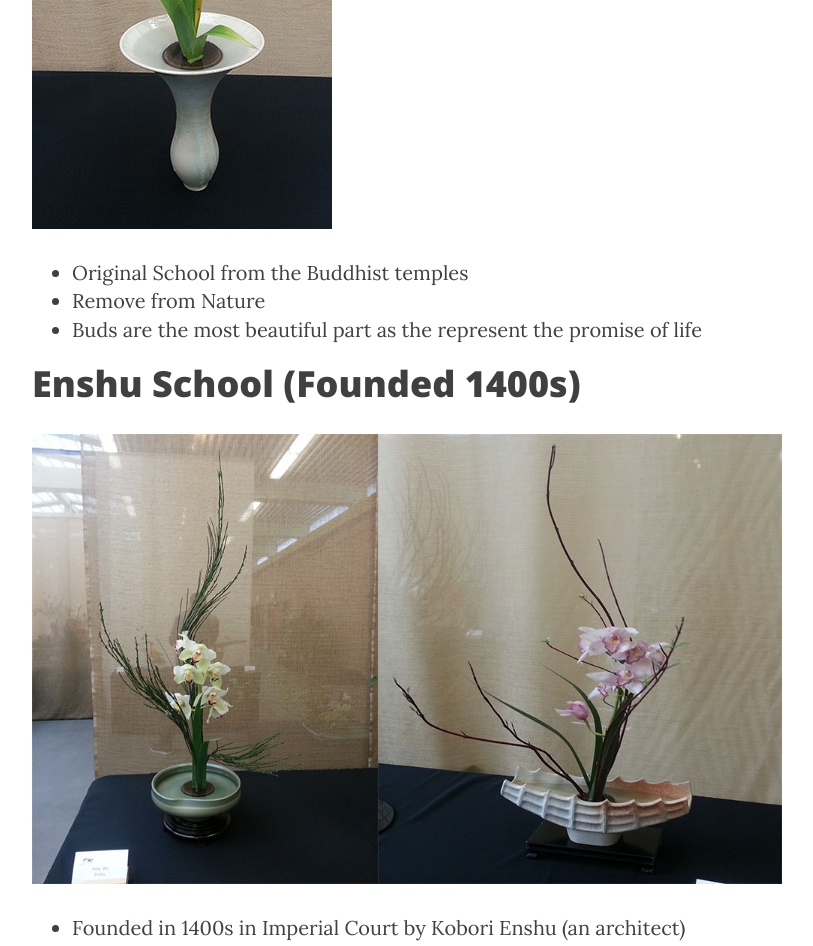
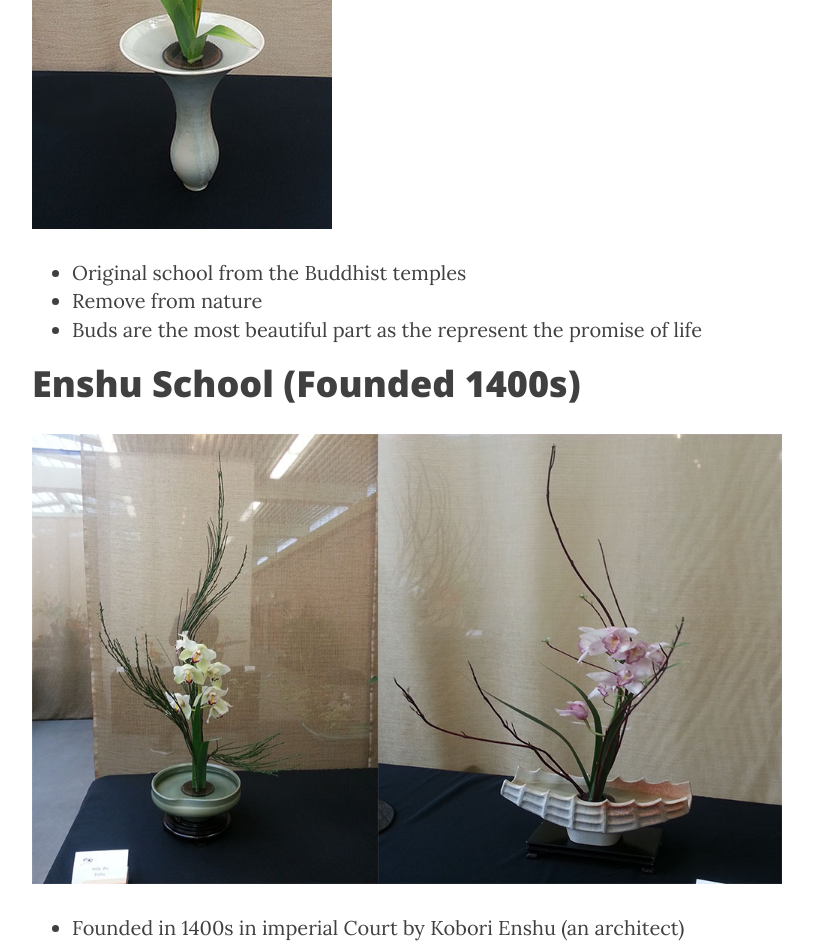
Before and after one commit to jamesalord/jamesalord.github.io, a Jekyll site: the page built from _posts/2015-04-18-ikebana.markdown, in a window 1280 px wide and 1400 px high, scrolled down 1709 px. Shown: the top 946 px of the window, without its empty margins (233-1046 px from the left). Built offline with Jekyll 4.4.1, drawn with Linux system fonts in a browser that asks for light colours; nearby versions of some CDN libraries.

```diff
--- a/_posts/2015-04-18-ikebana.markdown
+++ b/_posts/2015-04-18-ikebana.markdown
@@ -21,15 +21,15 @@ Ikenobo School (Founded 900's)
 ==============
 ![Ikebono Arrangement](/img/ikebana/Ikenobo3.jpg )
 
-* Original School from the Buddhist temples
-* Remove from Nature
+* Original school from the Buddhist temples
+* Remove from nature
 * Buds are the most beautiful part as the represent the promise of life
 
 Enshu School (Founded 1400s)
 ============
 ![Enshu Arrangement](/img/ikebana/Enshu2.jpg )
 
-* Founded in 1400s in Imperial Court by Kobori Enshu (an architect)
+* Founded in 1400s in imperial Court by Kobori Enshu (an architect)
 * Emphasises curved lines through extensive plant training.  This can go as far as inserting tiny wedges in the stems to curve them.
 * Shows beautiful containers
 
```
Also changed, not shown: _posts/2014-11-31-introduction.markdown (+7 -1 lines), img/LodoOnPlaya.jpg (added), img/LodoSmall.jpg (added), img/about.jpg (added).
